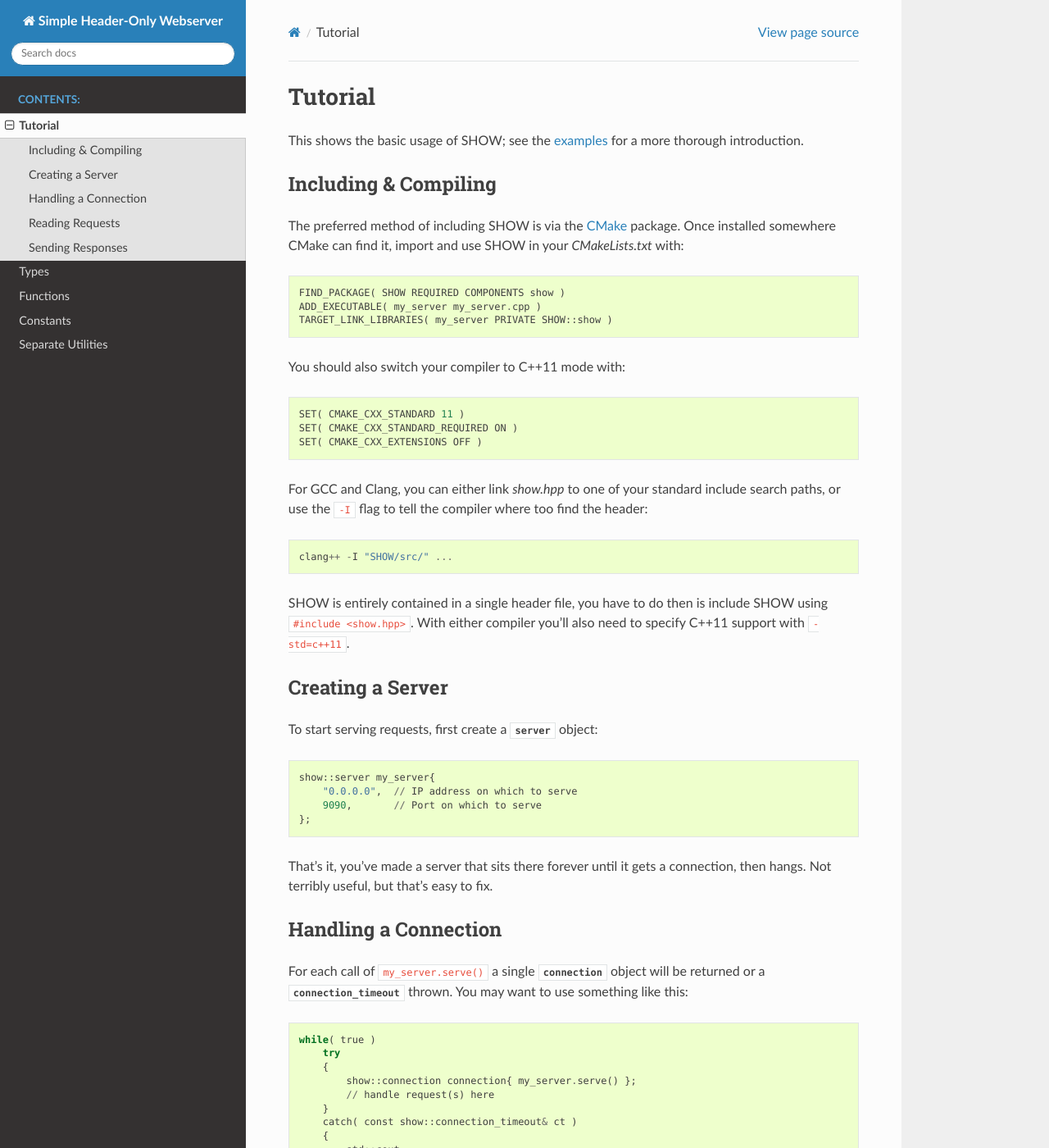
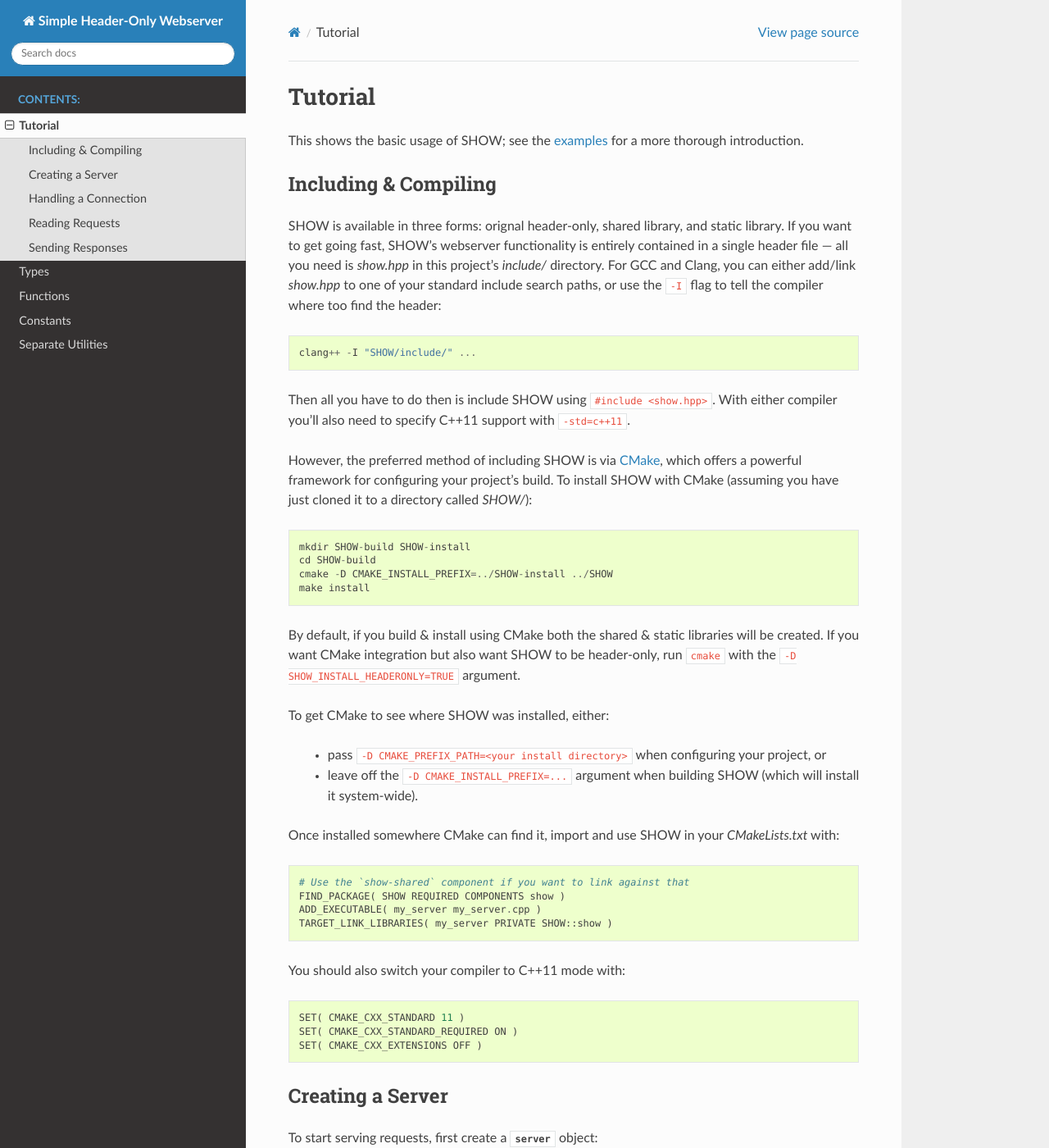
Before and after one commit to JadeMatrix/SHOW, a Sphinx documentation site: the page built from doc/Tutorial.rst, in a window 1280 px wide and 1400 px high. Shown: the whole window at 82% size. Built offline with Sphinx 7.4.7 and the Read the Docs theme 2.0.0, drawn with Linux system fonts in a browser that asks for light colours.

Commit message:
Added support (default behavior) for building & installing SHOW as shared/static libraries

```diff
--- a/doc/Tutorial.rst
+++ b/doc/Tutorial.rst
@@ -9,8 +9,29 @@ This shows the basic usage of SHOW; see the `examples <https://github.com/JadeMa
 Including & Compiling
 =====================
 
-The preferred method of including SHOW is via the `CMake <https://cmake.org/>`_ package.  Once installed somewhere CMake can find it, import and use SHOW in your *CMakeLists.txt* with::
+SHOW is available in three forms: orignal header-only, shared library, and static library.  If you want to get going fast, SHOW's webserver functionality is entirely contained in a single header file — all you need is *show.hpp* in this project's *include/* directory.  For GCC and Clang, you can either add/link `show.hpp` to one of your standard include search paths, or use the ``-I`` flag to tell the compiler where too find the header::
 
+    clang++ -I "SHOW/include/" ...
+
+Then all you have to do then is include SHOW using ``#include <show.hpp>``.  With either compiler you'll also need to specify C++11 support with ``-std=c++11``.
+
+However, the preferred method of including SHOW is via `CMake <https://cmake.org/>`_, which offers a powerful framework for configuring your project's build.  To install SHOW with CMake (assuming you have just cloned it to a directory called *SHOW/*)::
+
+    mkdir SHOW-build SHOW-install
+    cd SHOW-build
+    cmake -D CMAKE_INSTALL_PREFIX=../SHOW-install ../SHOW
+    make install
+
+By default, if you build & install using CMake both the shared & static libraries will be created.  If you want CMake integration but also want SHOW to be header-only, run ``cmake`` with the ``-D SHOW_INSTALL_HEADERONLY=TRUE`` argument.
+
+To get CMake to see where SHOW was installed, either:
+
+    * pass ``-D CMAKE_PREFIX_PATH=<your install directory>`` when configuring your project, or
+    * leave off the ``-D CMAKE_INSTALL_PREFIX=...`` argument when building SHOW (which will install it system-wide).
+
+Once installed somewhere CMake can find it, import and use SHOW in your *CMakeLists.txt* with::
+
+    # Use the `show-shared` component if you want to link against that
     FIND_PACKAGE( SHOW REQUIRED COMPONENTS show )
     ADD_EXECUTABLE( my_server my_server.cpp )
     TARGET_LINK_LIBRARIES( my_server PRIVATE SHOW::show )
@@ -20,12 +41,6 @@ You should also switch your compiler to C++11 mode with::
     SET( CMAKE_CXX_STANDARD 11 )
     SET( CMAKE_CXX_STANDARD_REQUIRED ON )
     SET( CMAKE_CXX_EXTENSIONS OFF )
-
-For GCC and Clang, you can either link `show.hpp` to one of your standard include search paths, or use the ``-I`` flag to tell the compiler where too find the header::
-
-    clang++ -I "SHOW/src/" ...
-
-SHOW is entirely contained in a single header file, you have to do then is include SHOW using ``#include <show.hpp>``.  With either compiler you'll also need to specify C++11 support with ``-std=c++11``.
 
 Creating a Server
 =================
```
Also changed, not shown: CMakeLists.txt (+5 -18 lines), 6 other files.
